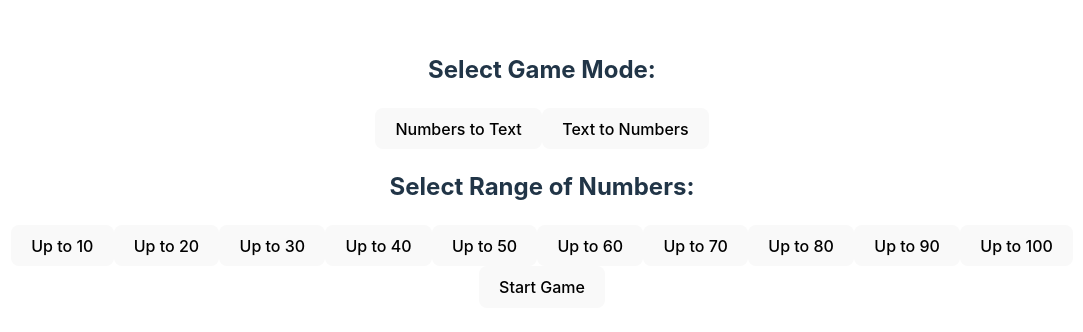
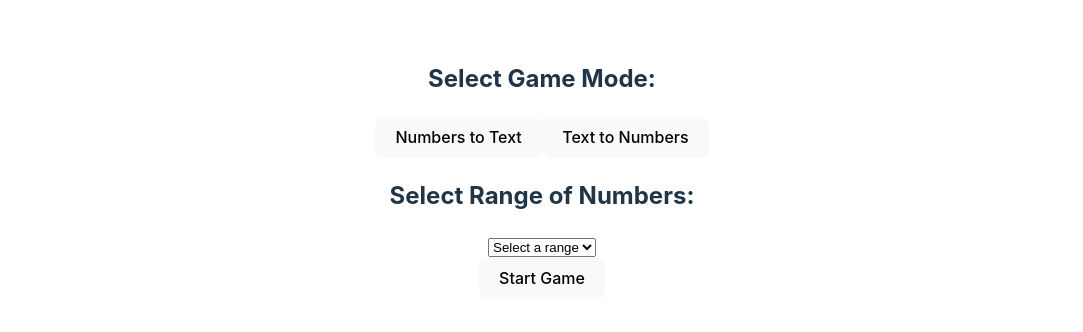
Before and after one commit to gbsimon87/number-scramble, a React (Vite) app: page / in a window 1280 px wide. Shown: the part 230-562 px from the top of the page, without its empty margins (98-1181 px from the left). Built offline with nearby package versions, Linux system fonts and the light colour scheme.

Commit message:
feat: use dropdown for numbers range

```diff
--- a/src/components/Game.jsx
+++ b/src/components/Game.jsx
@@ -49,7 +49,7 @@ const Game = ({ gameMode, range, onGameEnd }) => {
     }
 
     const correctAnswer = gameMode === 'numbersToText' ? toWords(currentNumber) : currentNumber.toString();
-    const questionText = gameMode === 'numbersToText' ? `What is the number ${currentNumber} in text?` : `What does "${currentNumberText}" represent in numbers?`;
+    const questionText = gameMode === 'numbersToText' ? `How do you write the number ${currentNumber}?` : `What does "${currentNumberText}" represent in numbers?`;
 
 
     const newUserResponses = [...userResponses, {
@@ -86,7 +86,7 @@ const Game = ({ gameMode, range, onGameEnd }) => {
             <ul className='game__feedback-list'>
               {incorrectResponses.map((response, index) => (
                 <li className='game__feedback-item' key={index}>
-                  Question {response.questionNumber}: {response.question} You answered "{response.userAnswer}", but the correct answer was "{response.correctAnswer}".
+                  Question {response.questionNumber}: {response.question} You answered &quot;{response.userAnswer}&quot;, but the correct answer was &quot;{response.correctAnswer}&quot;.
                 </li>
               ))}
             </ul>
@@ -101,7 +101,7 @@ const Game = ({ gameMode, range, onGameEnd }) => {
     <div className='game'>
       <h2 className='game__question'>
         {gameMode === 'numbersToText'
-          ? `What is the number ${currentNumber} in text?`
+          ? `How do you write the number ${currentNumber}?`
           : `What does "${currentNumberText}" represent in numbers?`}
       </h2>
       <div className='game__options'>
--- a/src/components/Home.jsx
+++ b/src/components/Home.jsx
@@ -5,11 +5,11 @@ const ranges = [10, 20, 30, 40, 50, 60, 70, 80, 90, 100];
 
 const Home = ({ onGameStart }) => {
   const [selectedGameMode, setSelectedGameMode] = useState('');
-  const [selectedRange, setSelectedRange] = useState(null);
+  const [selectedRange, setSelectedRange] = useState(''); // Default to empty or a sensible default
 
   const startGame = () => {
     if (selectedGameMode && selectedRange) {
-      onGameStart(selectedGameMode, selectedRange);
+      onGameStart(selectedGameMode, parseInt(selectedRange, 10)); // Ensure selectedRange is passed as a number
     } else {
       alert('Please select both a game mode and a number range to start.');
     }
@@ -33,14 +33,19 @@ const Home = ({ onGameStart }) => {
 
       <h2 className='home__title'>Select Range of Numbers:</h2>
       <div className='home__range-options'>
-        {ranges.map(range => (
-          <button
-            className={`home__range-option ${selectedRange === range ? 'home__range-option--selected' : ''}`}
-            key={range}
-            onClick={() => setSelectedRange(range)}>
-            Up to {range}
-          </button>
-        ))}
+        {/* Dropdown for range selection */}
+        <select
+          className='home__range-select'
+          value={selectedRange}
+          onChange={(e) => setSelectedRange(e.target.value)}
+        >
+          <option value="">Select a range</option> {/* Default option */}
+          {ranges.map(range => (
+            <option key={range} value={range}>
+              Up to {range}
+            </option>
+          ))}
+        </select>
       </div>
 
       <button className='home__start-button' onClick={startGame}>Start Game</button>
```
